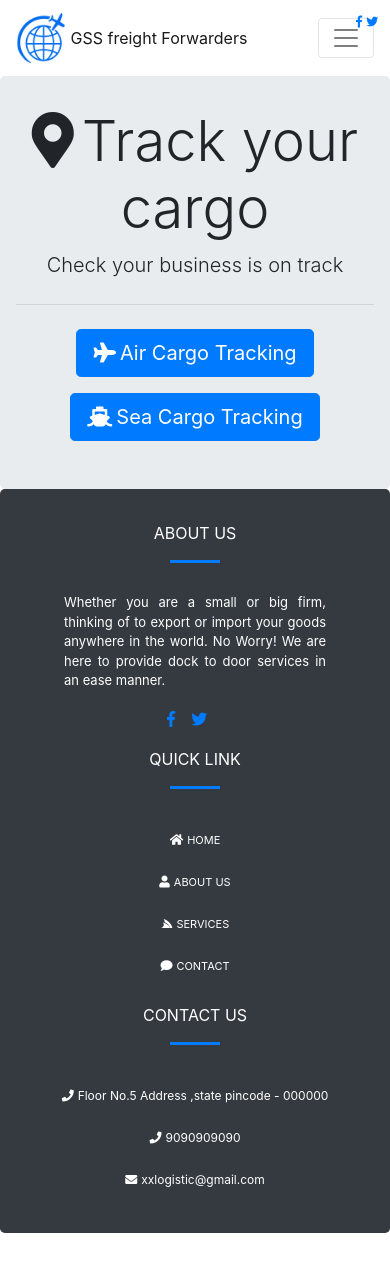
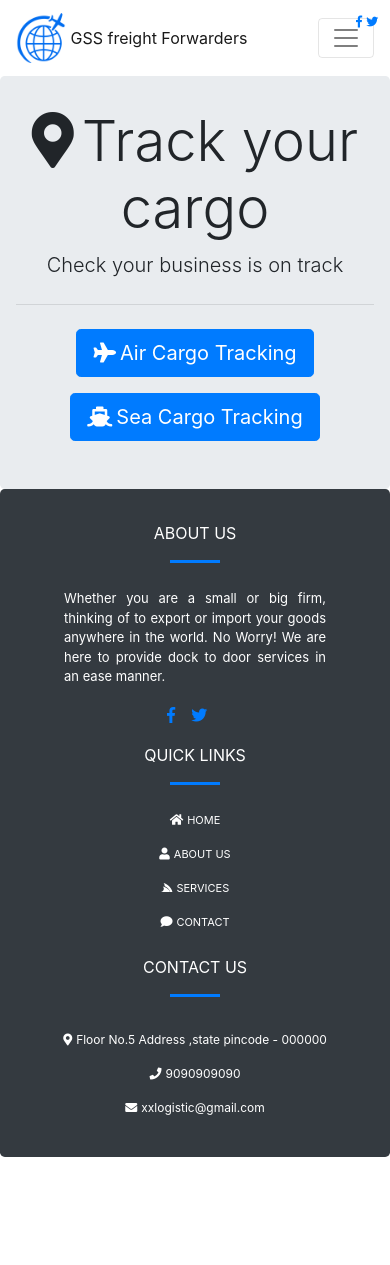
Before and after one commit to premkumar91/react-practise, a React (Create React App) app: page /tracking in a window 390 px wide. After the commit the page ends 1189 px from the top, so only its background shows below. Built offline with nearby package versions, Linux system fonts and the light colour scheme.

Commit message:
footer margin css fix to looks good

```diff
--- a/src/components/footer/Footer.js
+++ b/src/components/footer/Footer.js
@@ -8,14 +8,20 @@ class Footer extends React.Component{
             <>
             <div className="jumbotron bg-dark text-white footer">
                 <div className="row text-center">
-                    <div className="col-sm-12 col-md-12 col-lg-4 col-xl-4 mb-3">
-                     ABOUT US<span class="underline-block"><span class="underline underline-color"></span></span>
+                    <div className="col-sm-12 col-md-4 col-lg-4 col-xl-4 mb-3">
+                     ABOUT US
+                     <span class="underline-block">
+                        <span class="underline underline-color"></span>
+                     </span>
                      <p className="pl-5 pr-5 text-justify">Whether you are a small or big firm, thinking of to export or import your goods anywhere in the world. No Worry! We are here to provide dock to door services in an ease manner.</p>
                      <a class="mr-3"><i class="fab fa-facebook-f"></i></a>
                      <a class="mr-3"><i class="fab fa-twitter"></i></a>
                     </div>
-                    <div className="col-sm-12 col-md-12 col-lg-4 col-xl-4 mb-3">
-                    QUICK LINK<span class="underline-block"><span class="underline underline-color"></span></span>
+                    <div className="col-sm-12 col-md-4 col-lg-4 col-xl-4 mb-3">
+                    QUICK LINKS
+                    <span class="underline-block footer-mb">
+                        <span class="underline underline-color"></span>
+                    </span>
                     <ul class="list-group list-group-flush">
                         <li class="list-group-item footer-link"><i class="fas fa-home mr-1"></i><a href="#" className="text-white">HOME</a></li>
                         <li class="list-group-item footer-link"><i class="fas fa-user mr-1"></i><a href="#" className="text-white">ABOUT US</a></li>
@@ -23,10 +29,15 @@ class Footer extends React.Component{
                         <li class="list-group-item footer-link"><i class="fas fa-comment mr-1"></i><a href="#" className="text-white">CONTACT</a></li>
                     </ul>
                     </div>
-                    <div className="col-sm-12 col-md-12 col-lg-4 col-xl-4">
+                    <div className="col-sm-12 col-md-4 col-lg-4 col-xl-4">
                     CONTACT US<span class="underline-block"><span class="underline underline-color"></span></span>
                     <ul class="list-group list-group-flush">
-                    <li class="list-group-item footer-link"><span><i class="fas fa-phone mr-1"></i>Floor No.5 Address ,state pincode - 000000</span></li>
+                        <li class="list-group-item footer-link">
+                            <span>
+                                <i class="fas fa-map-marker-alt mr-1"></i>
+                                Floor No.5 Address ,state pincode - 000000
+                            </span>
+                        </li>
                         <li class="list-group-item footer-link"><span><i class="fas fa-phone mr-1"></i>9090909090</span></li>
                         <li class="list-group-item footer-link"><span><i class="fas fa-envelope mr-1"></i>xxlogistic@gmail.com</span></li>
                     </ul>
--- a/src/index.scss
+++ b/src/index.scss
@@ -34,7 +34,7 @@
 .underline-block{
     text-align: center;
     margin-top: 0;
-    margin-bottom: 24px;
+    margin-bottom: 1.25rem;
     display: block;
     .underline{
         background-color: #0d5195;
@@ -70,6 +70,7 @@
     a{
         font-size: 11px;
     }
+    padding: 0.5rem!important;
 }
 .footer{
     p{
@@ -84,6 +85,7 @@
         font-size: 1%;
         margin-right: 0.5rem;
     }
+
 }
 
 @media (max-width:576px){
@@ -101,3 +103,6 @@
     font-size: 12px;
     z-index: 9999;
 }
+.footer-mb{
+    margin-bottom: 0.75rem;
+}
```
